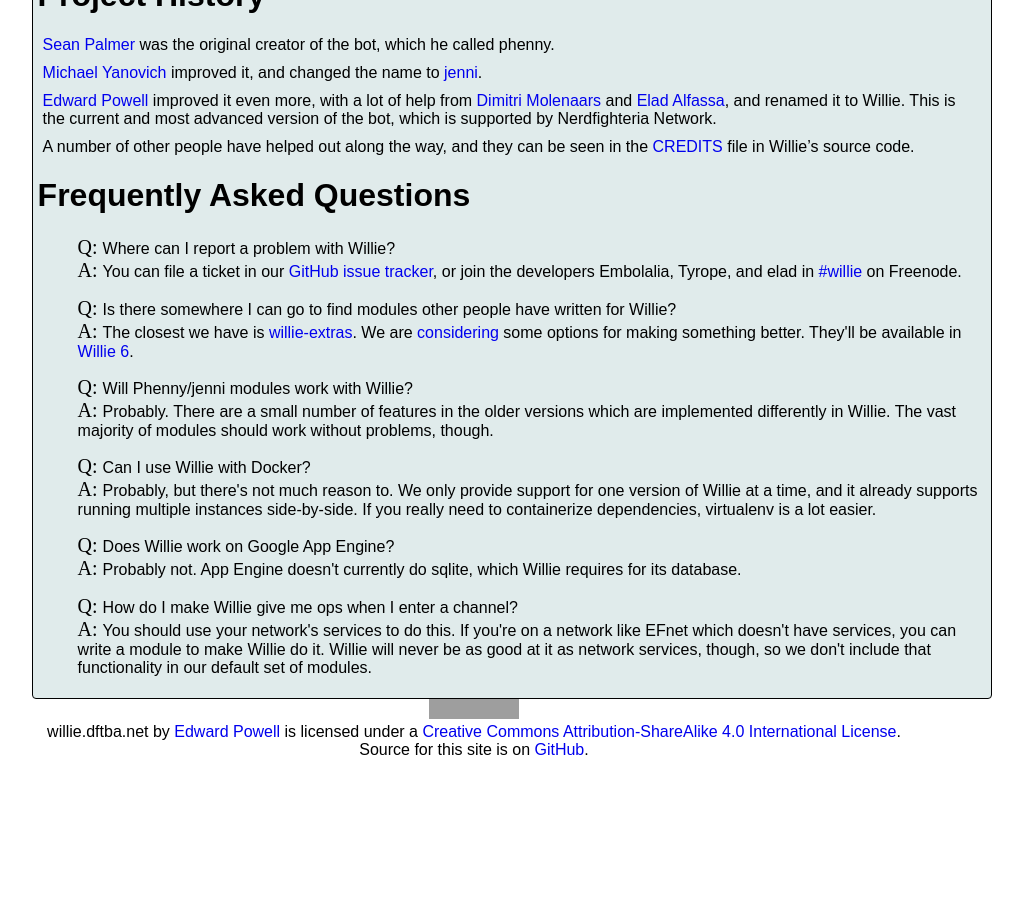
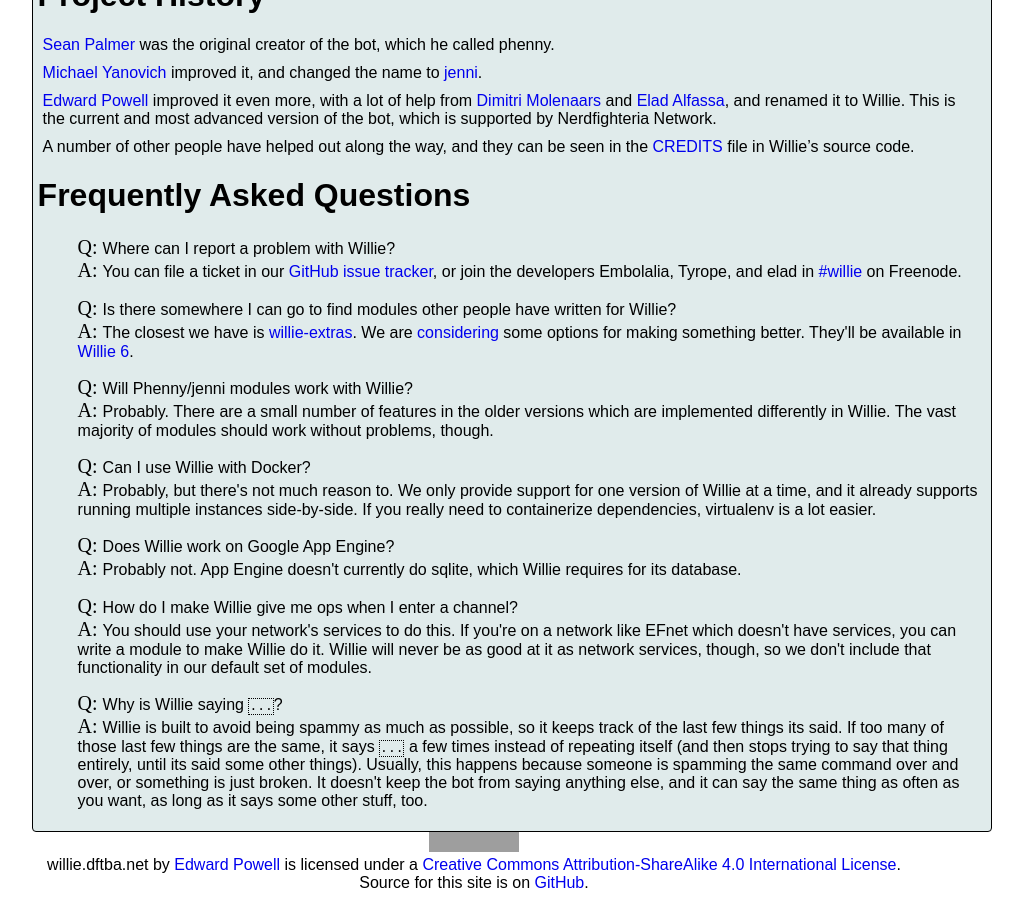
Before and after one commit to sopel-irc/sopel.chat, a Jekyll site: the page built from index.md, in a window 1280 px wide and 900 px high, scrolled down 779 px. Shown: the whole window, without its empty margins (166-1189 px from the left). Built offline with Jekyll 4.4.1, drawn with Linux system fonts in a browser that asks for light colours; some web fonts are replaced; Markdown is read by kramdown in place of the engine named in the settings; before the commit the page ends 1546 px from its top, so only the background shows below that; grey boxes are pictures that could not be loaded.

Commit message:
Add note about ... to FAQ

```diff
--- a/index.md
+++ b/index.md
@@ -103,4 +103,15 @@
 network like EFnet which doesn't have services, you can write a module to make
 Willie do it. Willie will never be as good at it as network services, though,
 so we don't include that functionality in our default set of modules.</li>
+
+<li class="q">Why is Willie saying <code>...</code>?</li>
+
+<li class="a">Willie is built to avoid being spammy as much as possible, so it
+keeps track of the last few things its said. If too many of those last few
+things are the same, it says <code>...</code> a few times instead of repeating
+itself (and then stops trying to say that thing entirely, until its said some
+other things). Usually, this happens because someone is spamming the same
+command over and over, or something is just broken. It doesn't keep the bot
+from saying anything else, and it can say the same thing as often as you want,
+as long as it says some other stuff, too.</li>
 </ul>
```
